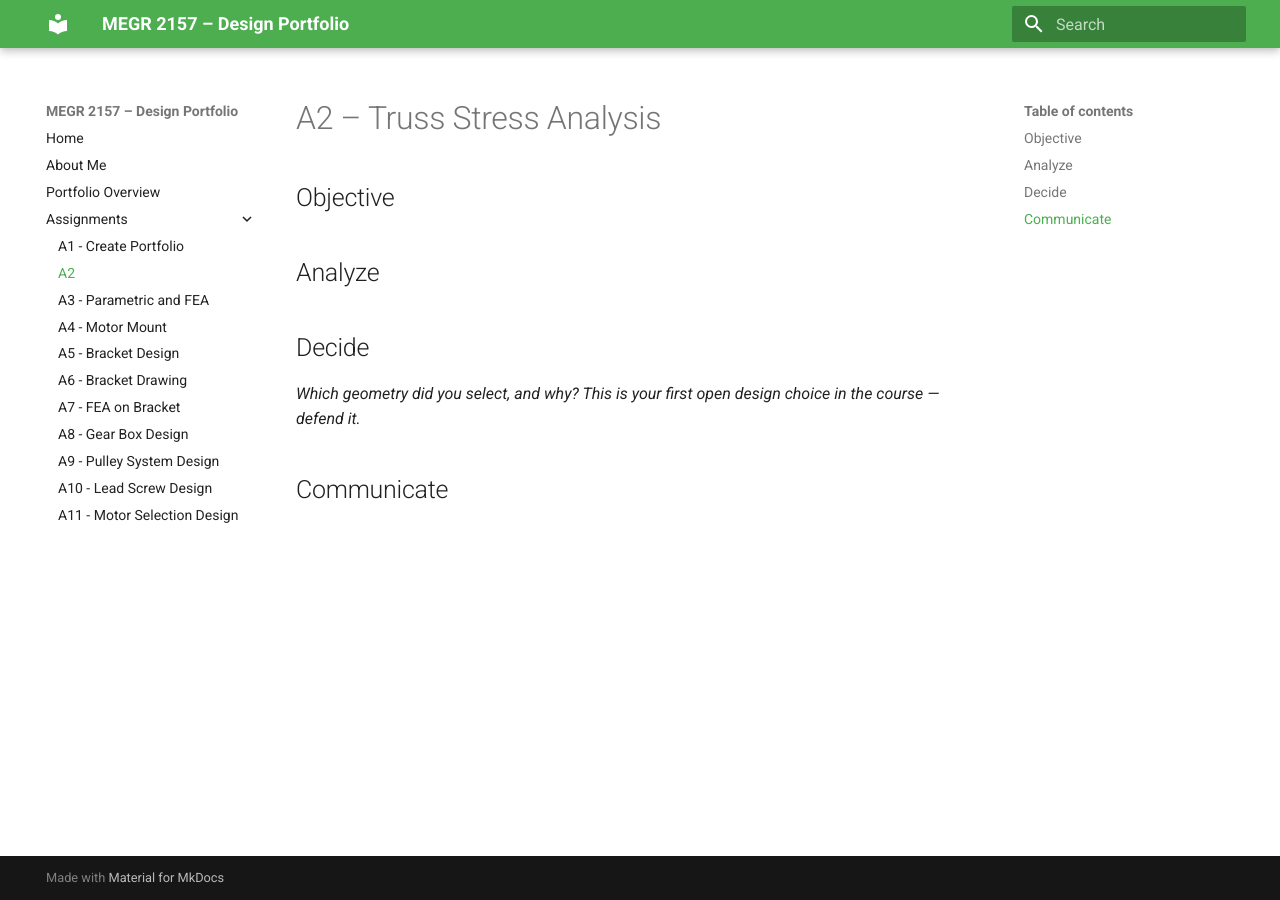
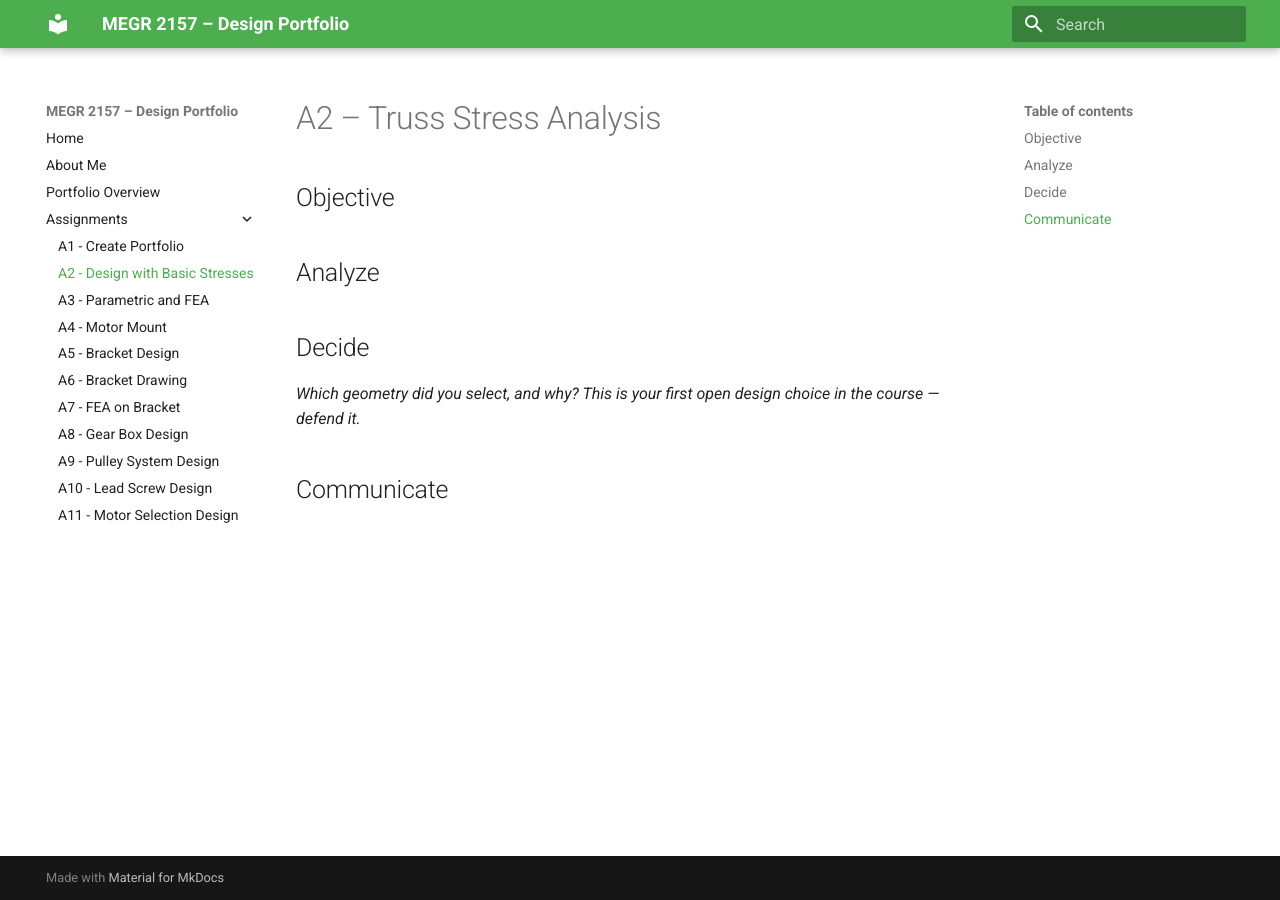
Before and after one commit to KaileighAnn/kaileighs-megr2157-portfolio, an MkDocs documentation site: the page built from docs/assignments/A02/index.md, in a window 1280 px wide. Built offline with MkDocs 1.6.1 and Material for MkDocs 9.7.7, drawn with Linux system fonts in a browser that asks for light colours.

Commit message:
Update assignment A2 title in mkdocs.yml

```diff
--- a/mkdocs.yml
+++ b/mkdocs.yml
@@ -15,7 +15,7 @@ nav:
   - Portfolio Overview: portfolio-overview.md
   - Assignments:
       - A1 - Create Portfolio: assignments/A01/index.md
-      - A2: assignments/A02/index.md
+      - A2 - Design with Basic Stresses: assignments/A02/index.md
       - A3 - Parametric and FEA: assignments/A03/index.md
       - A4 - Motor Mount: assignments/A04/index.md
       - A5 - Bracket Design: assignments/A05/index.md
```
